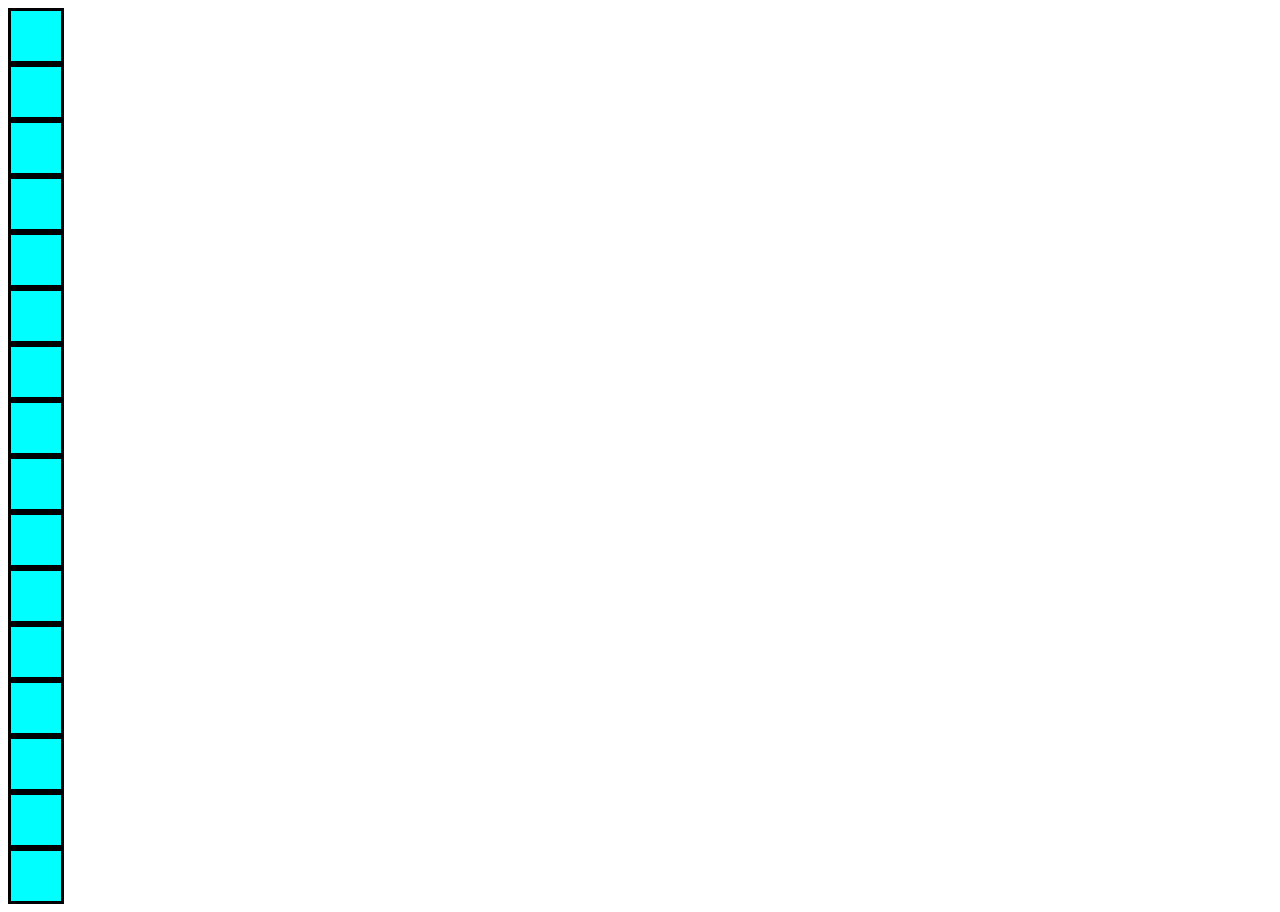
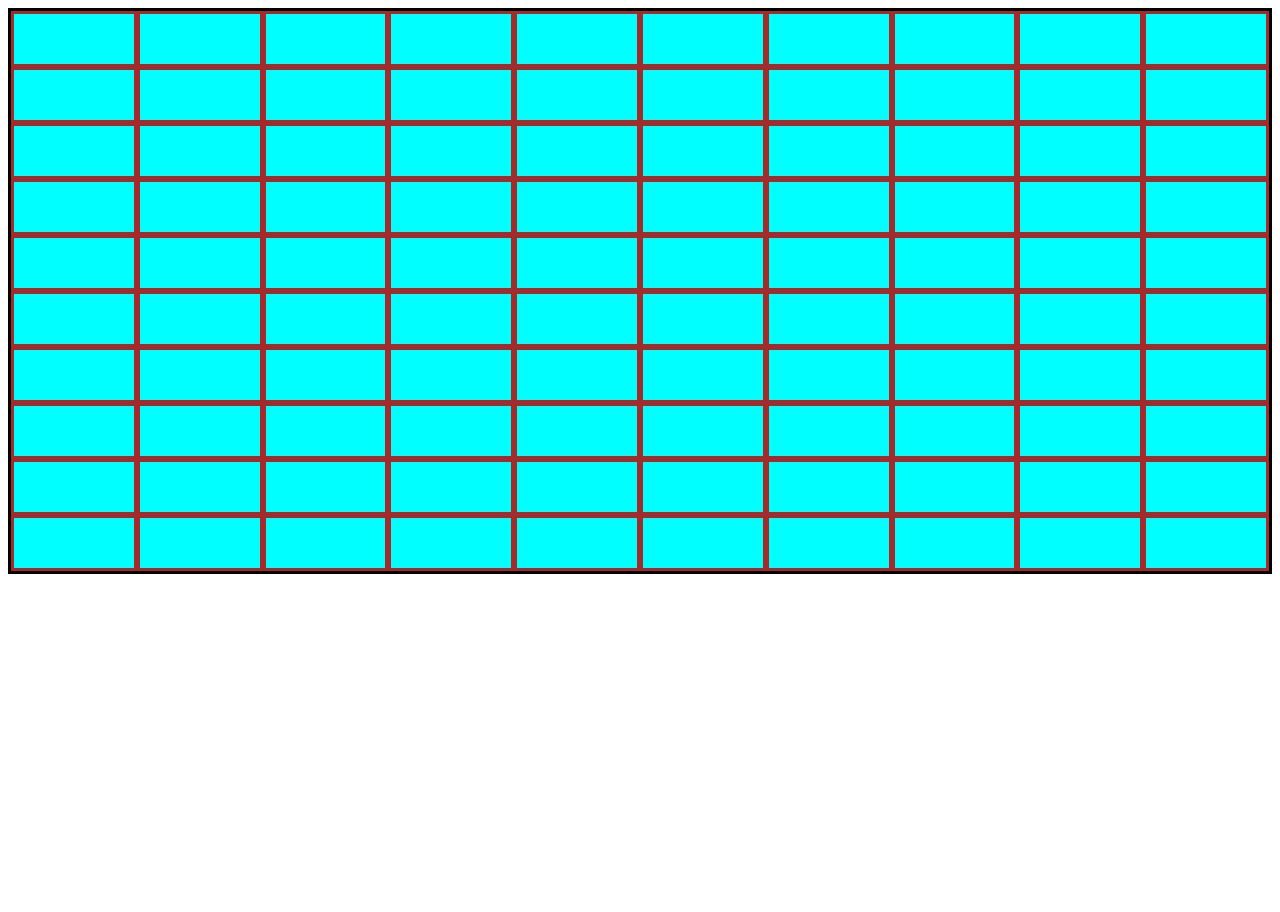
Before and after one commit to Rmckinstry/etch-sketch, a plain HTML site: page index.html in a window 1280 px wide. After the commit the page ends 800 px from the top, so only its background shows below. Drawn offline with Linux system fonts and the light colour scheme.

Commit message:
added dynamic grid size

```diff
--- a/main.js
+++ b/main.js
@@ -1,6 +1,11 @@
 const container = document.querySelector('.container');
 
-for(let i=0;i<16;i++){
+let input = 10;
+let count = input*input;
+
+container.style.gridTemplateColumns = `repeat(${input},1fr)`;
+
+for(let i=0;i<count;i++){
     const div = document.createElement('div')
     container.appendChild(div)
     div.classList.add('div-style')
--- a/style.css
+++ b/style.css
@@ -3,9 +3,16 @@ main{
     padding: 0;
 }
 
+.container{
+    display: grid;
+
+    border-style: solid;
+}
 .div-style{
-    width: 50px;
+
     height: 50px;
     background-color: aqua;
     border-style: solid;
+    border-color: brown;
+
 }
```
